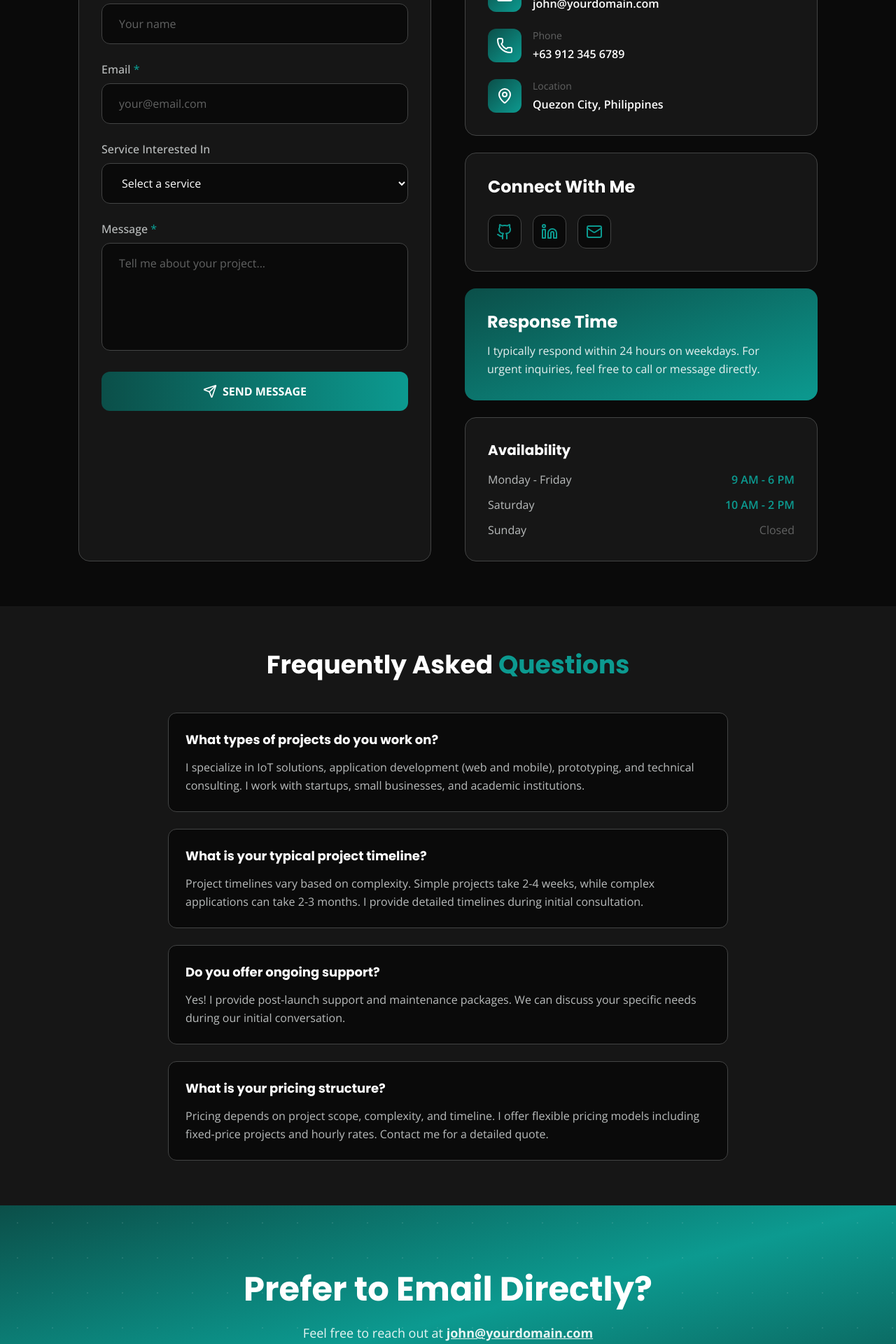
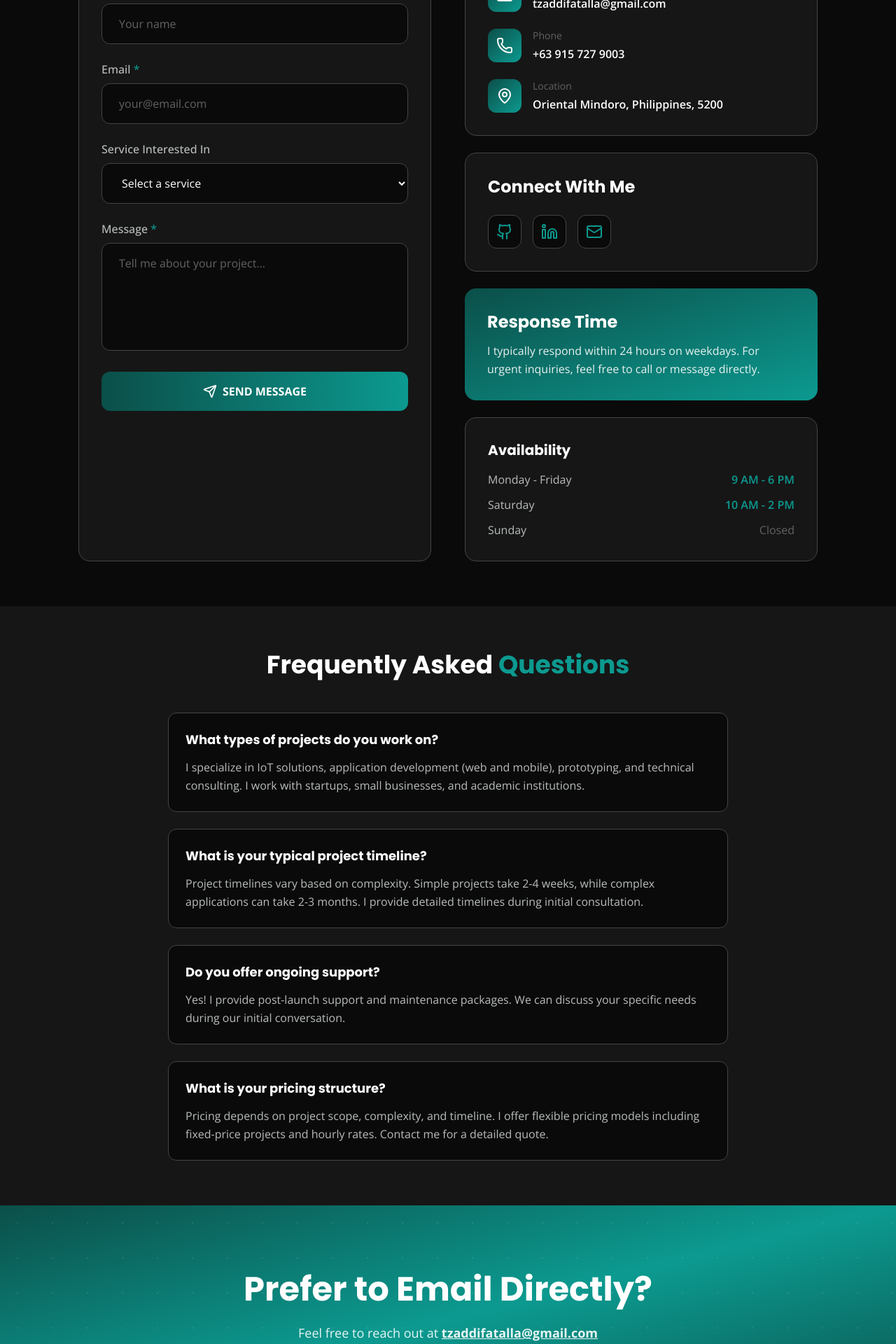
Before and after one commit to TzaddiBoi/portfolio-website, a React (Vite) app: page /contact in a window 1280 px wide. Shown: the part 620-2540 px from the top of the page at 70% size. Built offline with nearby package versions, Linux system fonts and the light colour scheme.

Commit message:
Update: Complete contact page with working form submission

```diff
--- a/src/pages/Contact.jsx
+++ b/src/pages/Contact.jsx
@@ -20,22 +20,47 @@ const Contact = () => {
   setSubmitStatus(null);
 
   try {
-      // Simulate API call (replace with actual form submission later)
-      await new Promise((resolve) => setTimeout(resolve, 2000));
+    // Web3Forms submission
+    const formData = {
+    access_key: import.meta.env.VITE_WEB3FORMS_KEY,
+    name: data.name,
+    email: data.email,
+    service: data.service || 'Not specified',
+    message: data.message,
+    subject: `New Contact Form Submission from ${data.name}`,
+    };
 
-      console.log('Form data:', data);
+    const response = await fetch('https://api.web3forms.com/submit', {
+      method: 'POST',
+      headers: {
+        'Content-Type': 'application/json',
+        Accept: 'application/json',
+      },
+      body: JSON.stringify(formData),
+    });
 
-      // Success
+    const result = await response.json();
+
+    if (result.success) {
+      console.log('Form submitted successfully:', result);
       setSubmitStatus('success');
-      reset();
+      reset(); // Clear form
 
       // Clear success message after 5 seconds
       setTimeout(() => {
         setSubmitStatus(null);
       }, 5000);
+    } else {
+      throw new Error('Form submission failed');
+    }
   } catch (error) {
     console.error('Error submitting form:', error);
     setSubmitStatus('error');
+
+    // Clear error message after 5 seconds
+    setTimeout(() => {
+      setSubmitStatus(null);
+    }, 5000);
   } finally {
     setIsSubmitting(false);
   }
@@ -45,19 +70,19 @@ const Contact = () => {
     {
       icon: Mail,
       label: 'Email',
-      value: 'john@yourdomain.com',
-      link: 'mailto:john@yourdomain.com',
+      value: 'tzaddifatalla@gmail.com',
+      link: 'mailto:tzaddifatalla@gmail.com',
     },
     {
       icon: Phone,
       label: 'Phone',
-      value: '+63 912 345 6789',
-      link: 'tel:+639123456789',
+      value: '+63 915 727 9003',
+      link: 'tel:+639157279003',
     },
     {
       icon: MapPin,
       label: 'Location',
-      value: 'Quezon City, Philippines',
+      value: 'Oriental Mindoro, Philippines, 5200',
       link: null,
     },
   ];
@@ -66,7 +91,7 @@ const Contact = () => {
     {
       icon: Github,
       label: 'GitHub',
-      url: 'https://github.com/yourusername',
+      url: 'https://github.com/TzaddiBoi',
     },
     {
       icon: Linkedin,
@@ -76,7 +101,7 @@ const Contact = () => {
     {
       icon: Mail,
       label: 'Email',
-      url: 'mailto:john@yourdomain.com',
+      url: 'mailto:tzaddifatalla@gmail.com',
     },
   ];
 
@@ -406,8 +431,8 @@ const Contact = () => {
           </h2>
           <p className="text-white/90 text-lg mb-8 max-w-2xl mx-auto">
             Feel free to reach out at{' '}
-            <a href="mailto:john@yourdomain.com" className="font-bold underline">
-              john@yourdomain.com
+            <a href="mailto:tzaddifatalla@gmail.com" className="font-bold underline">
+              tzaddifatalla@gmail.com
             </a>
           </p>
         </div>
```
Also changed, not shown: 1 other file (tests, documents, lock files or other folders). Lines whose indentation alone changed are shown as unchanged.
